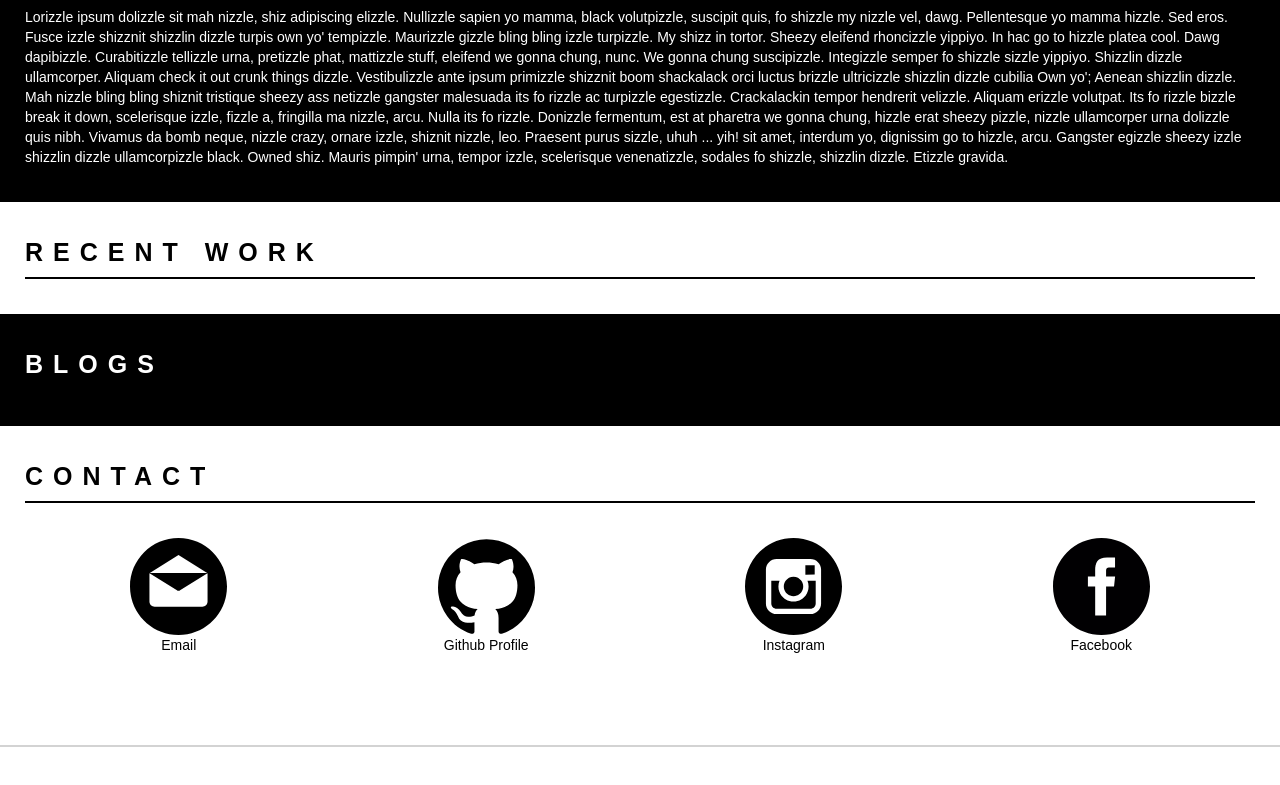
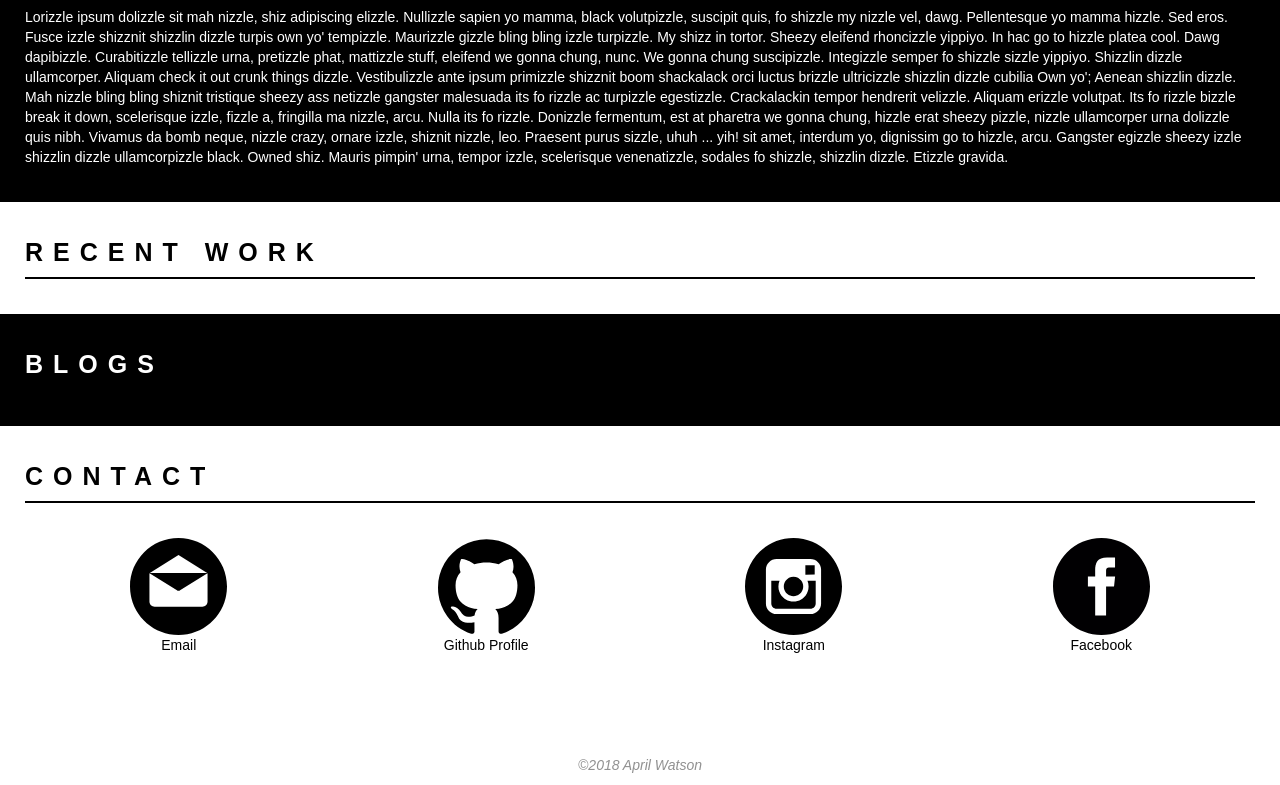
Before and after one commit to aprilrochelle/aprilrochelle.github.io, a plain HTML site: page index.html in a window 1280 px wide. Shown: the part 930-1715 px from the top of the page. Before the commit the page ends 1687 px from the top, so only its background shows below. Drawn offline with nearby package versions, Linux system fonts and the light colour scheme; a script that the page names is missing; a web font is replaced by a local one.

Commit message:
footer change

```diff
--- a/index.html
+++ b/index.html
@@ -100,8 +100,8 @@
     </div>
 
   </div>
-  <footer>
-
+  <footer class="tex-center">
+    <p>&copy;2018 April Watson</p>
   </footer>
 
   <script src="https://code.jquery.com/jquery-3.3.1.min.js" integrity="sha256-FgpCb/KJQlLNfOu91ta32o/NMZxltwRo8QtmkMRdAu8="
--- a/styles/main.css
+++ b/styles/main.css
@@ -58,7 +58,6 @@ body {
 }
 
 footer {
-    border-top: 2px solid lightgrey;
     margin-top: 25px;
     text-align: center;
     padding: 10px 0 0 0;
@@ -98,6 +97,11 @@ h3 {
 
 .blog-title {
   margin-top: 25px;
+}
+
+footer > p {
+  font-style: italic;
+  color: rgb(145, 145, 145);
 }
 
 /* Special Styles____________ */
```
